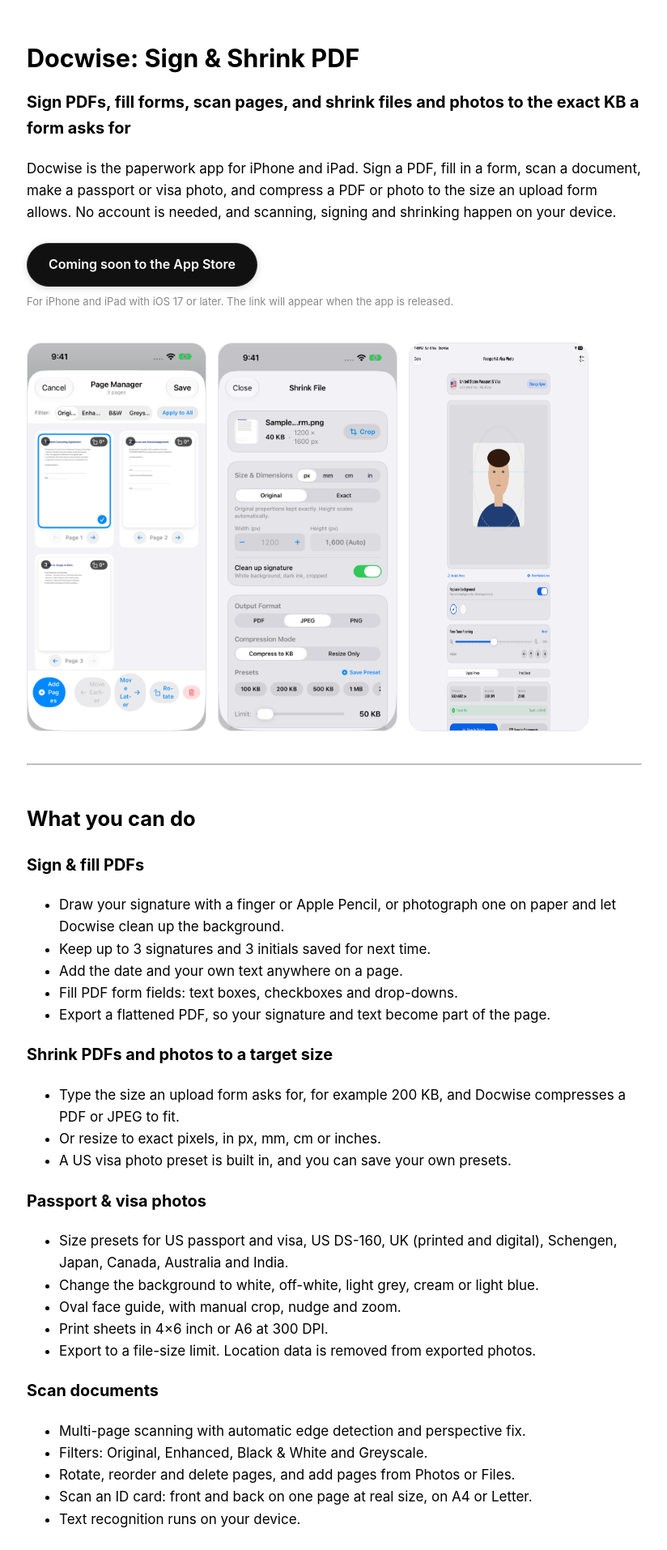
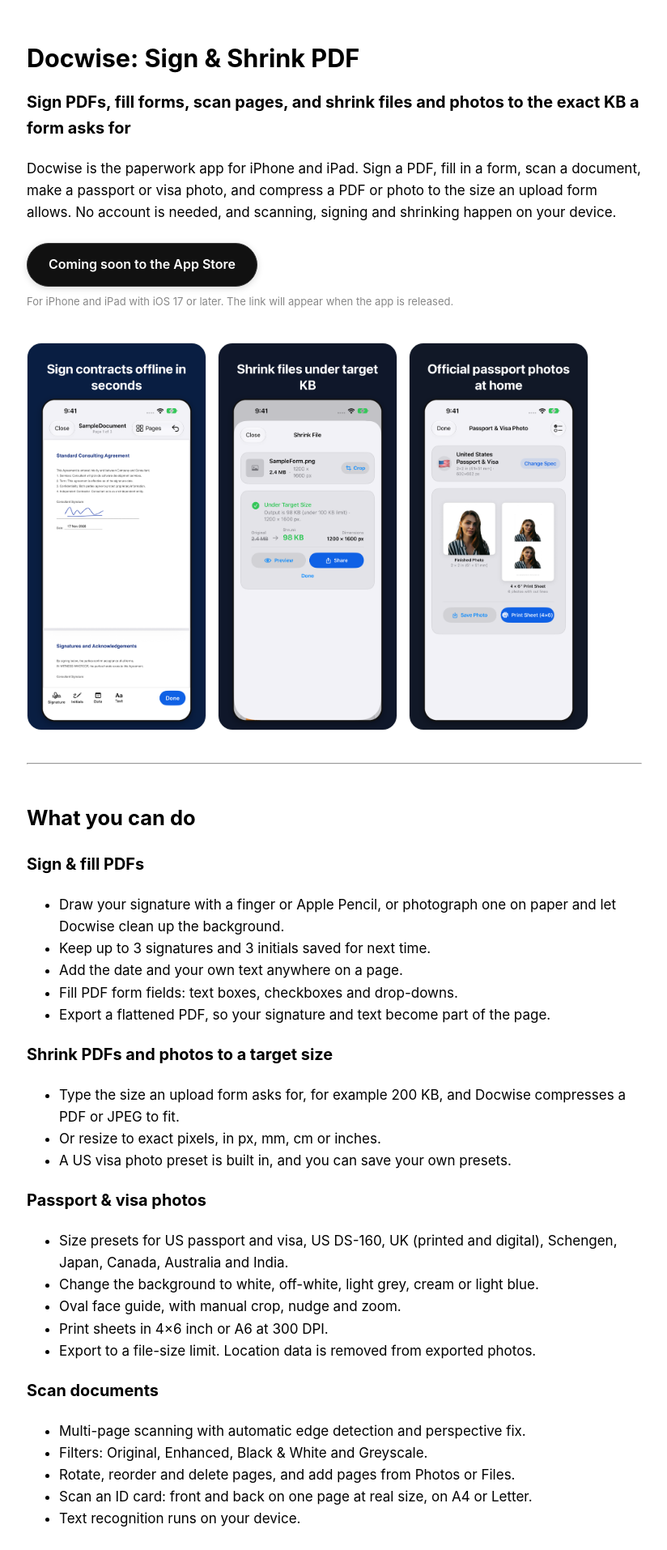
Before and after one commit to negishubham007/apps, a Jekyll site: the page built from docwise/index.md, in a window 1280 px wide. Shown: the top 1914 px of the page at 81% size, without its empty margins (227-1051 px from the left). Built offline with Jekyll 4.4.1, drawn with Linux system fonts in a browser that asks for light colours; our own code applies the rules of GitHub Pages for plain Markdown files.

Commit message:
Docwise: App Store screenshots on the app page

```diff
--- a/docwise/index.md
+++ b/docwise/index.md
@@ -17,9 +17,9 @@ Docwise is the paperwork app for iPhone and iPad. Sign a PDF, fill in a form, sc
 </p>
 
 <div style="display: flex; gap: 14px; overflow-x: auto; padding: 16px 0; margin: 24px 0;">
-  <img src="screenshot-1.png" alt="Docwise Page Manager with scan filters, page reordering and rotation" style="width: 220px; border-radius: 18px; border: 1px solid #8883; flex-shrink: 0;" />
-  <img src="screenshot-2.png" alt="Docwise Shrink File screen with size units, JPEG or PDF output and KB presets" style="width: 220px; border-radius: 18px; border: 1px solid #8883; flex-shrink: 0;" />
-  <img src="screenshot-4.png" alt="Docwise Passport and Visa Photo screen with face guide and background replacement" style="width: 220px; border-radius: 18px; border: 1px solid #8883; flex-shrink: 0;" />
+  <img src="screenshot-1.png" alt="Docwise: sign contracts offline in seconds" style="width: 220px; border-radius: 18px; border: 1px solid #8883; flex-shrink: 0;" />
+  <img src="screenshot-2.png" alt="Docwise: shrink files under a target size in KB" style="width: 220px; border-radius: 18px; border: 1px solid #8883; flex-shrink: 0;" />
+  <img src="screenshot-3.png" alt="Docwise: official passport photos at home" style="width: 220px; border-radius: 18px; border: 1px solid #8883; flex-shrink: 0;" />
 </div>
 
 ---
```
Also changed, not shown: docwise/screenshot-1.png, docwise/screenshot-2.png, docwise/screenshot-3.png (added), docwise/screenshot-4.png (deleted).
